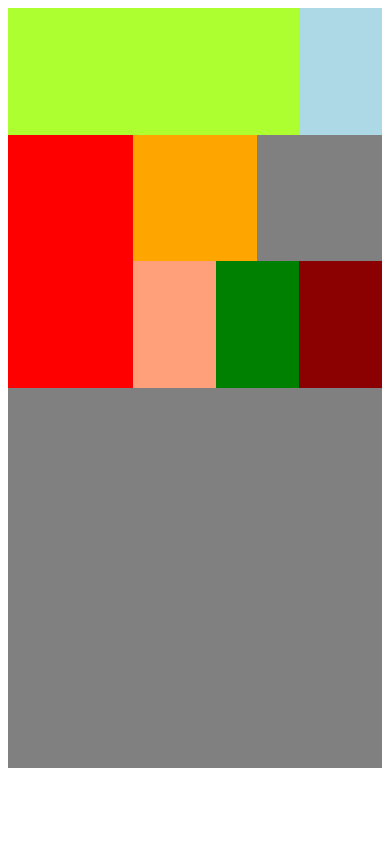
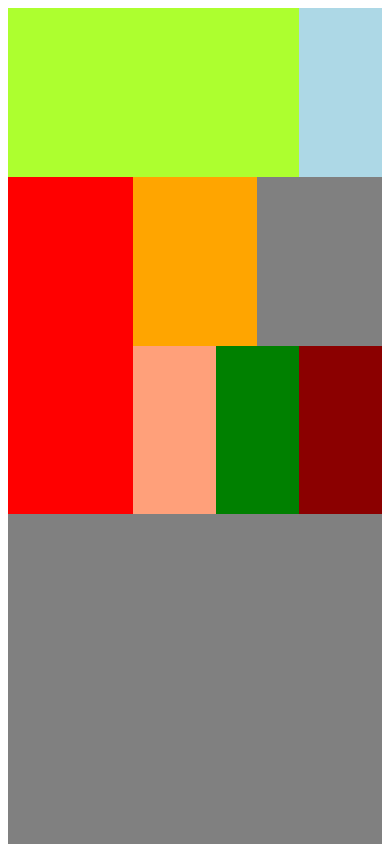
Before and after one commit to TheoRicherol/exoHTML_CSS, a plain HTML site: page exo6/grid/index.html in a window 390 px wide. Shown: the top 844 px of the page. Drawn offline with Linux system fonts and the light colour scheme.

Commit message:
derniere maj vertical responsive

```diff
--- a/exo6/grid/css/style.css
+++ b/exo6/grid/css/style.css
@@ -4,7 +4,7 @@
 .container{
     display: grid;
     grid-template-columns: repeat(9, 1fr);
-    grid-template-rows: repeat(6,15vh);
+    grid-template-rows: repeat(6,20vh);
     justify-content: stretch;
 }
 
```
